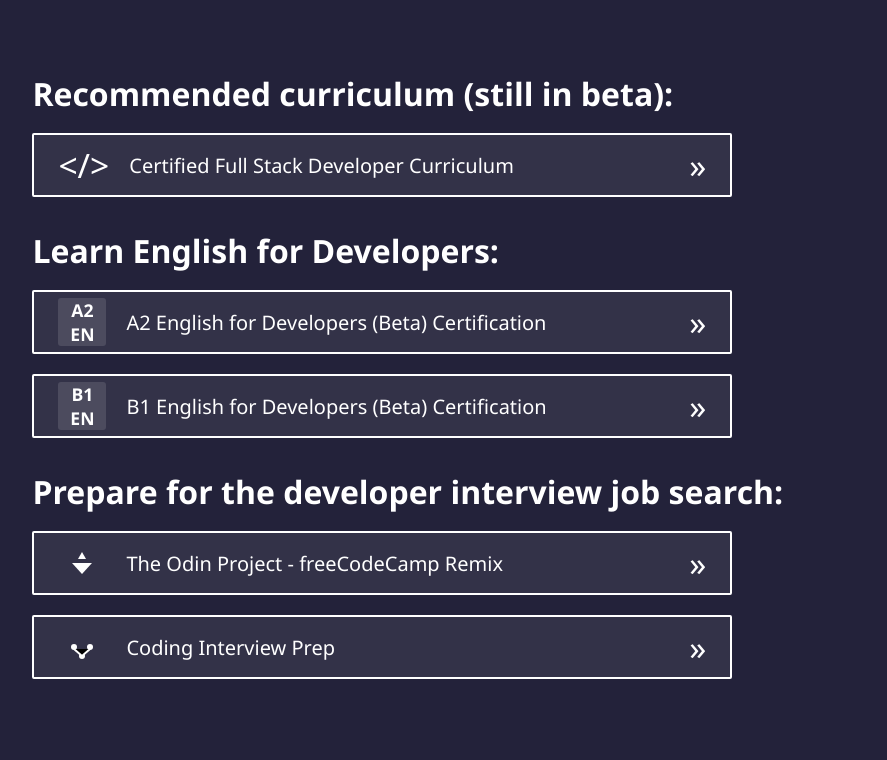
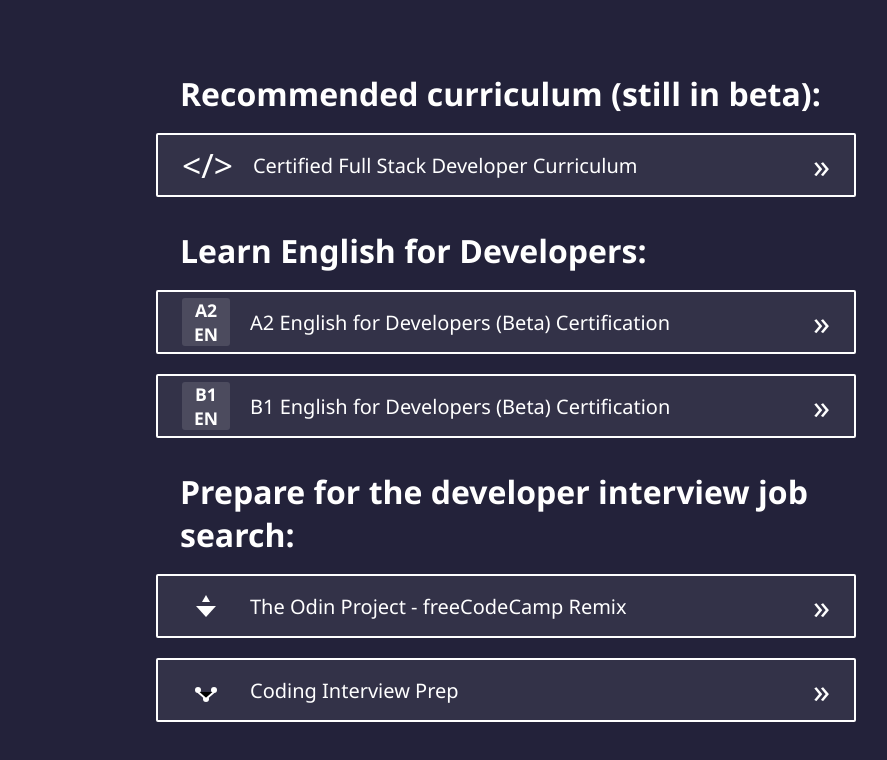
Before and after one commit to Mnemonics-IO/Nor-Mine, a plain HTML site: page FCC-Rework/Components/certified.html in a window 1280 px wide. Shown: the whole page, without its empty margins (134-1021 px from the left). Drawn offline with Linux system fonts and the light colour scheme.

```diff
--- a/FCC-Rework/Styling/certified.css
+++ b/FCC-Rework/Styling/certified.css
@@ -16,7 +16,10 @@ body {
 .panel-title {
   font-size: 2rem;
   font-weight: bold;
-  margin: 32px 0 18px 13%;
+  margin: 32px auto 18px auto;
+  max-width: 700px;
+  padding: 0 24px; /* Add padding to match panel-row */
+  box-sizing: border-box;
 }
 
 .panel-row {
@@ -25,7 +28,7 @@ body {
   border-radius: 2px;
   display: flex;
   align-items: center;
-  margin: 0 13% 20px 13%;
+  margin: 0 auto 20px auto;
   height: 64px;
   min-width: 450px;
   max-width: 700px;
```
Also changed, not shown: FCC-Rework/Scripting/script.js (+8 -0 lines).
